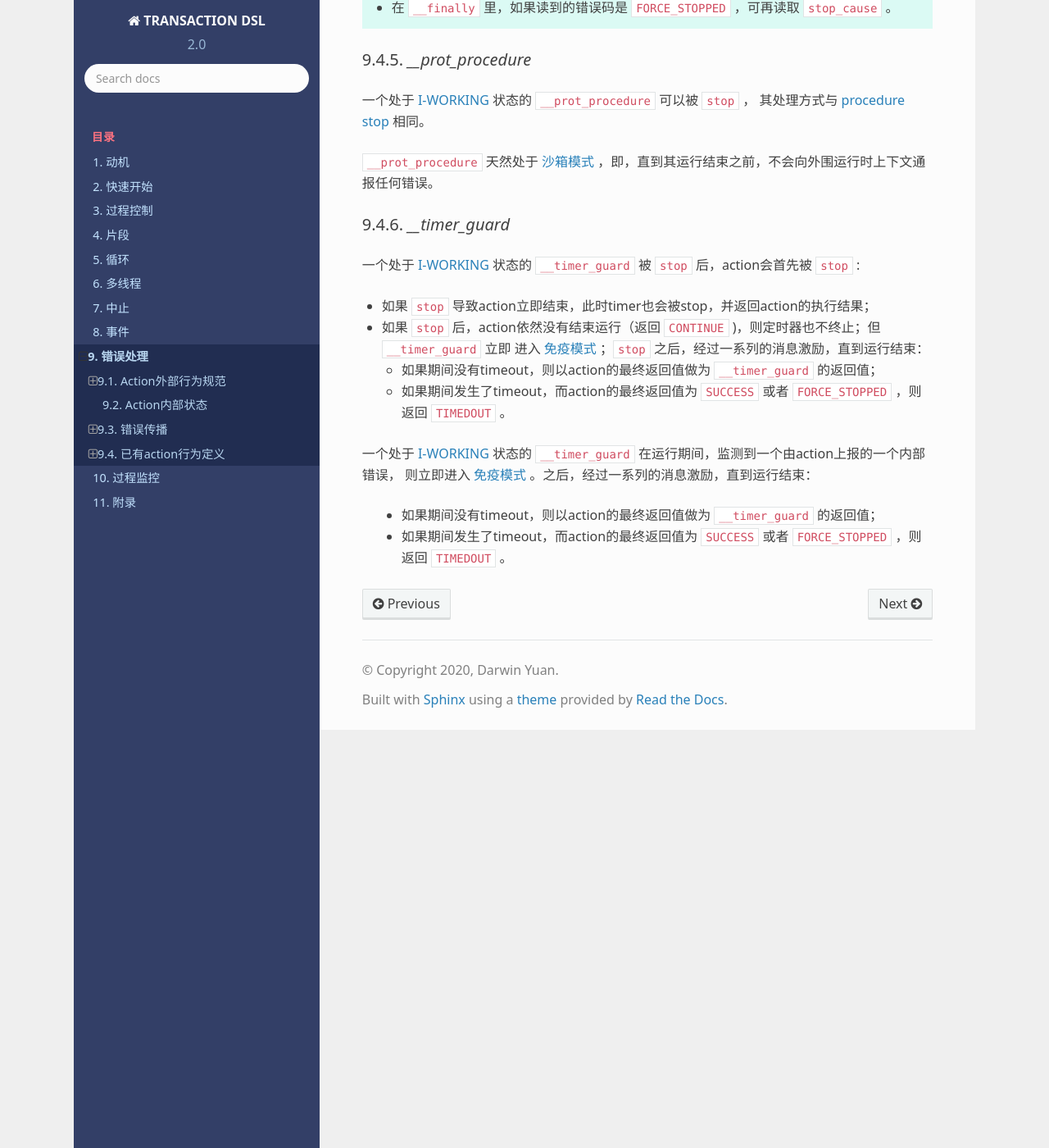
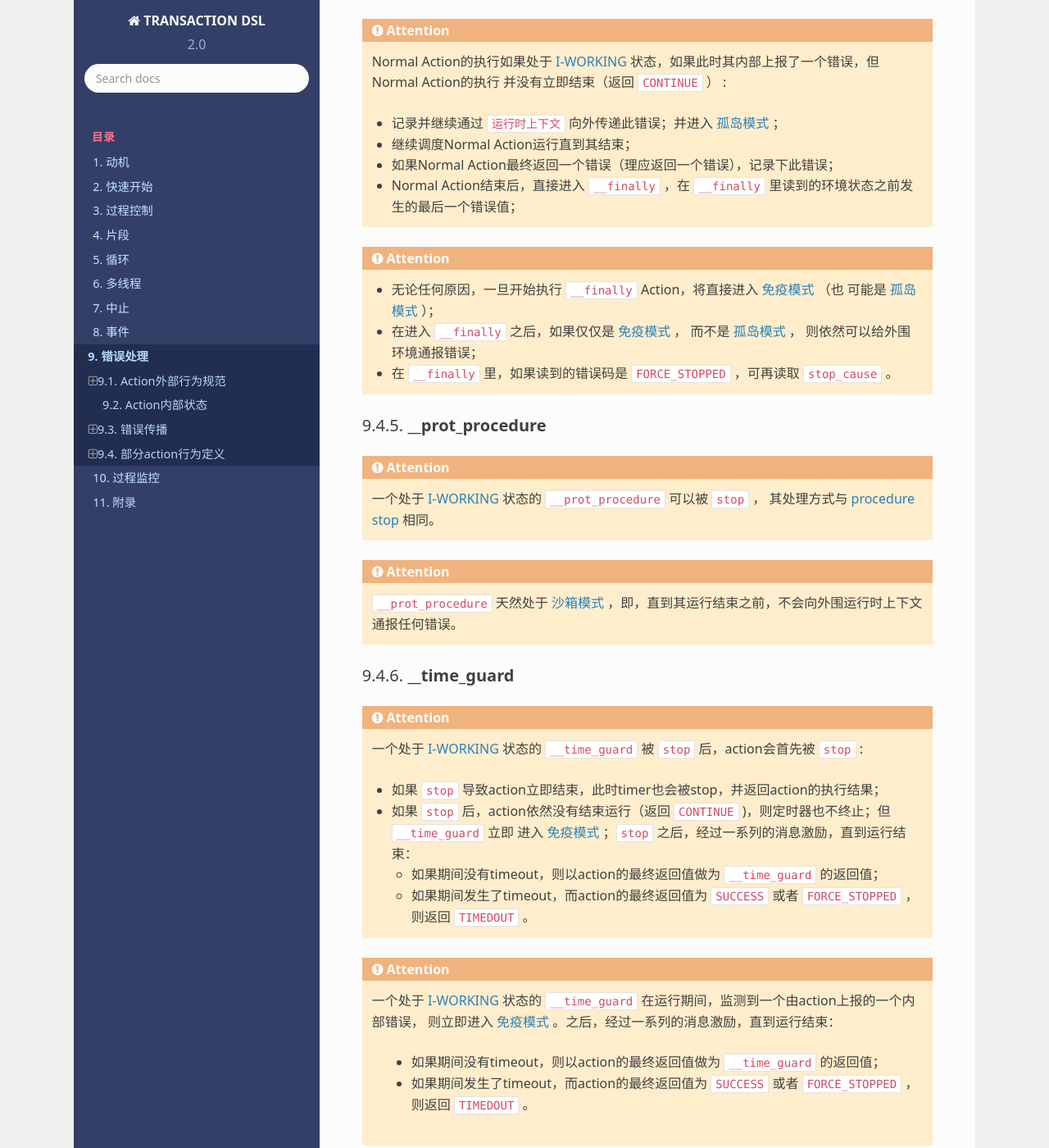
Before and after one commit to godsme/trans-dsl-2, a Sphinx documentation site: the page built from doc/source/error-handling.rst, in a window 1280 px wide and 1400 px high, scrolled down 7154 px. Shown: the whole window at 82% size. Built offline with Sphinx 7.4.7 and the Read the Docs theme 2.0.0, drawn with Linux system fonts in a browser that asks for light colours; formulas are drawn with MathJax 3; some of the changed text lies outside the part shown.

```diff
--- a/doc/source/error-handling.rst
+++ b/doc/source/error-handling.rst
@@ -138,15 +138,16 @@
 方式
 +++++++
 
-错误的传播，主要有三种方式：
+.. attention::
+   错误的传播，主要有三种方式：
 
-1. 最直接，也是最典型的，通过 **返回值** 。这发生于一个Action运行结束，进入 :ref:`DONE` 状态时；这属于一个从内层上下文，向外层上下文
-   传播错误的方式。
-2. 但一个Action内部发生错误后，并没有直接进入 :ref:`DONE` 状态，而是需要进一步的消息激励，
-   因而会处于 :ref:`I-WORKING <I-WORKING>` 或 :ref:`I-STOPPING <I-STOPPING>` 状态。但此错误需要立即为外界所感知，从而尽快对此错误作出响应。
-   此时，可以通过 **运行时上下文** 的嵌套父子关系，有内层上下文直接逐级上报，向外传播；
-3. 外层上下文由于任何原因，最典型的原因是，通过内层Action的返回值，或者内层上下文的上报，得到了一个错误，需要将错误传递给其它下层上下文。
-   此时，可以通过 ``stop`` 调用，带着cause值，将错误有外向内传播。
+   1. 最直接，也是最典型的，通过 **返回值** 。这发生于一个Action运行结束，进入 :ref:`DONE` 状态时；这属于一个从内层上下文，向外层上下文
+      传播错误的方式。
+   2. 但一个Action内部发生错误后，并没有直接进入 :ref:`DONE` 状态，而是需要进一步的消息激励，
+      因而会处于 :ref:`I-WORKING <I-WORKING>` 或 :ref:`I-STOPPING <I-STOPPING>` 状态。但此错误需要立即为外界所感知，从而尽快对此错误作出响应。
+      此时，可以通过 **运行时上下文** 的嵌套父子关系，有内层上下文直接逐级上报，向外传播；
+   3. 外层上下文由于任何原因，最典型的原因是，通过内层Action的返回值，或者内层上下文的上报，得到了一个错误，需要将错误传递给其它下层上下文。
+      此时，可以通过 ``stop`` 调用，带着cause值，将错误有外向内传播。
 
 简单的说就是：
 
@@ -204,7 +205,7 @@
 stop的设计原则
 ++++++++++++++++++++++++
 
-.. Important::
+.. attention::
    ``stop`` (立即结束的情况) 或随后的 ``handleEvent`` （经多次消息激励后的情况）的返回值原则如下：
 
    - 如果 ``stop`` 并没有导致一个Action处理失败，即Action依然完成了它本来的职责， 则依然返回 ``SUCCESS`` ；
@@ -213,100 +214,106 @@
    - 如果一个Action从未被调用过 ``stop`` ，或者即便被调用，但错误被阻断，则永远也不应该返回 ``FORCE_STOPPED`` 。
 
 
-已有action行为定义
+部分action行为定义
 -----------------------
 
-`__asyn`
+**__asyn**
 ++++++++++++
 
+.. attention::
+   当一个 ``__async`` 处于 :ref:`I-WORKING <I-WORKING>` 状态，即其正在等待消息激励时，如果被调用 ``stop`` ：
 
-当一个 ``__async`` 处于 :ref:`I-WORKING <I-WORKING>` 状态，即其正在等待消息激励时，如果被调用 ``stop`` ：
-
-- 如果用户实现有错误（返回 ``CONTINUE`` 却发现其并没有等待任何消息），直接返回 ``USER_FATAL_BUG`` 。
-- 否则，返回 ``FORCE_STOPPED`` 。
+   - 如果用户实现有错误（返回 ``CONTINUE`` 却发现其并没有等待任何消息），直接返回 ``USER_FATAL_BUG`` 。
+   - 否则，返回 ``FORCE_STOPPED`` 。
 
 
-当一个 ``__async`` 处于 :ref:`I-WORKING <I-WORKING>` 状态，某次调度时发生一个内部错误，
-则应该返回此错误，并进入 :ref:`I-DONE <I-DONE>` 状态。
+.. attention::
+   当一个 ``__async`` 处于 :ref:`I-WORKING <I-WORKING>` 状态，某次调度时发生一个内部错误，
+   则应该返回此错误，并进入 :ref:`I-DONE <I-DONE>` 状态。
 
 
-`__sequential`
+**__sequential**
 +++++++++++++++++
 
+.. attention::
+   当 ``__sequential`` 处于 :ref:`I-WORKING <I-WORKING>` 状态，如果此时调用其 ``stop`` ：
 
-当 ``__sequential`` 处于 :ref:`I-WORKING <I-WORKING>` 状态，如果此时调用其 ``stop`` ：
+   - 立即对当前action调用 ``stop`` ，将 ``cause`` 值透传；
+   - 如果其立即返回错误，则直接将此错误返回；进入 :ref:`I-DONE <I-DONE>` 状态；
+   - 如果立即返回 ``SUCCESS`` ，也进入 :ref:`I-DONE <I-DONE>` 状态：
 
-- 立即对当前action调用 ``stop`` ，将 ``cause`` 值透传；
-- 如果其立即返回错误，则直接将此错误返回；进入 :ref:`I-DONE <I-DONE>` 状态；
-- 如果立即返回 ``SUCCESS`` ，也进入 :ref:`I-DONE <I-DONE>` 状态：
+     - 如果这是 ``__sequential`` 序列的最后一个action，则返回 ``SUCCESS`` ；
+     - 否则，返回 `FORCE_STOPPED` 。
 
-   - 如果这是 ``__sequential`` 序列的最后一个action，则返回 ``SUCCESS`` ；
-   - 否则，返回 `FORCE_STOPPED` 。
-
-- 如果当前action并未直接结束，而是返回 ``CONTINUE`` ，则进入 :ref:`孤岛模式 <island-mode>` ；
-- 等某次调用 ``handleEvent`` 返回 ``SUCCESS`` 或错误时，其处理与 2，3所描述的方式相同。
+   - 如果当前action并未直接结束，而是返回 ``CONTINUE`` ，则进入 :ref:`孤岛模式 <island-mode>` ；
+   - 等某次调用 ``handleEvent`` 返回 ``SUCCESS`` 或错误时，其处理与 2，3所描述的方式相同。
 
 
-当``__sequential`` 处于 :ref:`I-WORKING <I-WORKING>` 状态，如果其中某一个action发生错误：
+.. attention::
+   当``__sequential`` 处于 :ref:`I-WORKING <I-WORKING>` 状态，如果其中某一个action发生错误：
 
-- 直接返回此错误，进入 :ref:`I-DONE <I-DONE>` 状态。
+   - 直接返回此错误，进入 :ref:`I-DONE <I-DONE>` 状态。
 
 
-`__concurrent`
+**__concurrent**
 +++++++++++++++++++
 
+.. attention::
+   当 ``__concurrent`` 处于 :ref:`I-WORKING <I-WORKING>` 状态，如果此时调用其 ``stop`` ：
 
-当 ``__concurrent`` 处于 :ref:`I-WORKING <I-WORKING>` 状态，如果此时调用其 ``stop`` ：
+   - ``stop`` 每一个处于 :ref:`I-WORKING <I-WORKING>` 状态的线程， 将 ``cause`` 值继续往内层传递；
+   - 如果所有的线程都最终以 ``SUCCESS`` 结束，则返回 ``SUCCESS`` ；
+   - 如果某个或某些线程返回任何错误，整个 ``__concurrent`` 结束时，返回最后一个错误。
 
-- ``stop`` 每一个处于 :ref:`I-WORKING <I-WORKING>` 状态的线程， 将 ``cause`` 值继续往内层传递；
-- 如果所有的线程都最终以 ``SUCCESS`` 结束，则返回 ``SUCCESS`` ；
-- 如果某个或某些线程返回任何错误，整个 ``__concurrent`` 结束时，返回最后一个错误。
+.. attention::
+   当 ``__concurrent`` 处于 :ref:`I-WORKING <I-WORKING>` 状态，此时某一个线程发生错误：
+
+   - 记录下此错误；
+   - 对其余任何还处于 :ref:`I-WORKING <I-WORKING>` 状态的线程，调用其 ``stop`` ，原因为刚刚发生的错误；
+   - 如果某个线程最终返回 ``FORCE_STOPPED`` ，忽略此错误；
+   - 在整个 ``stop`` 过程中，坚持使用同一个原因值；哪怕某些线程立即返回其它错误值；
+   - 如果在整个 ``stop`` 过程中，有一个或多个直接返回其它错误值（非 ``FORCE_STOPPED`` )，
+     等 ``stop`` 调用完成后，将最后一个错误记录下来，更新原来的错误值；
+   - 如果所有线程都在调用 ``stop`` 后立即结束，则直接返回最后一个错误值；进入 :ref:`I-DONE <I-DONE>` 状态；
+   - 如果仍然有一个或多个线程，其 ``stop`` 调用返回 ``CONTINUE`` ，则 ``__concurrent`` 应
+     直接给外层上下文通报最后一个错误，并返回 ``CONTINUE`` ，
+     由此进入 :ref:`孤岛模式 <island-mode>` 以及 :ref:`I-STOPPING <I-STOPPING>` 状态。
+   - 随后在 ``handleEvent`` 的过程中，返回的每一个错误，都即不向外扩散，也不向内扩散；
+     仅仅更新自己的last error（ ``FORCE_UPDATE`` 除外）；
+   - 最终结束后，返回最后一个错误值。进入 :ref:`I-DONE <I-DONE>` 状态。
 
 
-当 ``__concurrent`` 处于 :ref:`I-WORKING <I-WORKING>` 状态，此时某一个线程发生错误：
-
-- 记录下此错误；
-- 对其余任何还处于 :ref:`I-WORKING <I-WORKING>` 状态的线程，调用其 ``stop`` ，原因为刚刚发生的错误；
-- 如果某个线程最终返回 ``FORCE_STOPPED`` ，忽略此错误；
-- 在整个 ``stop`` 过程中，坚持使用同一个原因值；哪怕某些线程立即返回其它错误值；
-- 如果在整个 ``stop`` 过程中，有一个或多个直接返回其它错误值（非 ``FORCE_STOPPED`` )，
-  等 ``stop`` 调用完成后，将最后一个错误记录下来，更新原来的错误值；
-- 如果所有线程都在调用 ``stop`` 后立即结束，则直接返回最后一个错误值；进入 :ref:`I-DONE <I-DONE>` 状态；
-- 如果仍然有一个或多个线程，其 ``stop`` 调用返回 ``CONTINUE`` ，则 ``__concurrent`` 应
-  直接给外层上下文通报最后一个错误，并返回 ``CONTINUE`` ，
-  由此进入 :ref:`孤岛模式 <island-mode>` 以及 :ref:`I-STOPPING <I-STOPPING>` 状态。
-- 随后在 ``handleEvent`` 的过程中，返回的每一个错误，都即不向外扩散，也不向内扩散；
-  仅仅更新自己的last error（ ``FORCE_UPDATE`` 除外）；
-- 最终结束后，返回最后一个错误值。进入 :ref:`I-DONE <I-DONE>` 状态。
-
-
-`__procedure`
+**__procedure**
 +++++++++++++++++
 
 ``__procedure`` 分为两个部分：Normal Action，与 ``__finally`` Action。
 
 .. _procedure-stop:
 
-Normal Action的执行如果处于 :ref:`I-WORKING <I-WORKING>` 状态，此时进行 ``stop`` ：
+.. attention::
+   Normal Action的执行如果处于 :ref:`I-WORKING <I-WORKING>` 状态，此时进行 ``stop`` ：
 
-- 直接对Normal Action调用 ``stop`` ；
-   - 如果直接返回 ``SUCCESS`` ，则直接以成功状态，进入 ``__finally`` ；
-   - 如果直接返回错误，则直接以错误进入 ``__finally`` ；
-   - 两种情况下，在 ``__finally`` 里读到的环境状态都是Normal Action结束时的返回值；
-- 如果Normal Action返回 ``CONTINUE`` ，则 ``__procedure`` 进入 :ref:`孤岛模式 <island-mode>` 。
-- 随后Normal Action的 ``__handleEvent`` 如果返回 ``SUCCESS`` 或错误，其处理方式与1所描述的情况相同；
+   - 直接对Normal Action调用 ``stop`` ；
+
+     - 如果直接返回 ``SUCCESS`` ，则直接以成功状态，进入 ``__finally`` ；
+     - 如果直接返回错误，则直接以错误进入 ``__finally`` ；
+     - 两种情况下，在 ``__finally`` 里读到的环境状态都是Normal Action结束时的返回值；
+
+   - 如果Normal Action返回 ``CONTINUE`` ，则 ``__procedure`` 进入 :ref:`孤岛模式 <island-mode>` 。
+   - 随后Normal Action的 ``__handleEvent`` 如果返回 ``SUCCESS`` 或错误，其处理方式与1所描述的情况相同；
 
 
-Normal Action的执行如果处于 :ref:`I-WORKING <I-WORKING>` 状态，如果此时其内部上报了一个错误，但Normal Action的执行
-并没有立即结束（返回 ``CONTINUE`` ） :
+.. attention::
+   Normal Action的执行如果处于 :ref:`I-WORKING <I-WORKING>` 状态，如果此时其内部上报了一个错误，但Normal Action的执行
+   并没有立即结束（返回 ``CONTINUE`` ） :
 
-- 记录并继续通过 ``运行时上下文`` 向外传递此错误；并进入 :ref:`孤岛模式 <island-mode>` ；
-- 继续调度Normal Action运行直到其结束；
-- 如果Normal Action最终返回一个错误（理应返回一个错误），记录下此错误；
-- Normal Action结束后，直接进入 ``__finally`` ，在 ``__finally`` 里读到的环境状态之前发生的最后一个错误值；
+   - 记录并继续通过 ``运行时上下文`` 向外传递此错误；并进入 :ref:`孤岛模式 <island-mode>` ；
+   - 继续调度Normal Action运行直到其结束；
+   - 如果Normal Action最终返回一个错误（理应返回一个错误），记录下此错误；
+   - Normal Action结束后，直接进入 ``__finally`` ，在 ``__finally`` 里读到的环境状态之前发生的最后一个错误值；
 
 
-.. Important::
+.. attention::
    - 无论任何原因，一旦开始执行 ``__finally`` Action，将直接进入 :ref:`免疫模式 <immune-mode>` （也
      可能是 :ref:`孤岛模式 <island-mode>` ）；
    - 在进入 ``__finally`` 之后，如果仅仅是 :ref:`免疫模式 <immune-mode>` ，
@@ -314,33 +321,34 @@
    - 在 ``__finally`` 里，如果读到的错误码是 ``FORCE_STOPPED`` ，可再读取 ``stop_cause`` 。
 
 
-`__prot_procedure`
+**__prot_procedure**
 ++++++++++++++++++++++++
 
-
-一个处于 :ref:`I-WORKING <I-WORKING>` 状态的 ``__prot_procedure`` 可以被 ``stop`` ，
-其处理方式与 :ref:`procedure stop <procedure-stop>` 相同。
+.. attention::
+   一个处于 :ref:`I-WORKING <I-WORKING>` 状态的 ``__prot_procedure`` 可以被 ``stop`` ，
+   其处理方式与 :ref:`procedure stop <procedure-stop>` 相同。
 
 
-``__prot_procedure`` 天然处于 :ref:`沙箱模式 <sandbox-mode>` ，即，直到其运行结束之前，不会向外围运行时上下文通报任何错误。
+.. attention::
+   ``__prot_procedure`` 天然处于 :ref:`沙箱模式 <sandbox-mode>` ，即，直到其运行结束之前，不会向外围运行时上下文通报任何错误。
 
 
-`__timer_guard`
+**__time_guard**
 ++++++++++++++++++++
 
+.. attention::
+   一个处于 :ref:`I-WORKING <I-WORKING>` 状态的 ``__time_guard`` 被 ``stop`` 后，action会首先被 ``stop`` :
 
-一个处于 :ref:`I-WORKING <I-WORKING>` 状态的 ``__timer_guard`` 被 ``stop`` 后，action会首先被 ``stop`` :
+   - 如果 ``stop`` 导致action立即结束，此时timer也会被stop，并返回action的执行结果；
+   - 如果 ``stop`` 后，action依然没有结束运行（返回 ``CONTINUE`` )，则定时器也不终止；但 ``__time_guard`` 立即
+     进入 :ref:`免疫模式 <immune-mode>` ；``stop`` 之后，经过一系列的消息激励，直到运行结束：
 
-- 如果 ``stop`` 导致action立即结束，此时timer也会被stop，并返回action的执行结果；
-- 如果 ``stop`` 后，action依然没有结束运行（返回 ``CONTINUE`` )，则定时器也不终止；但 ``__timer_guard`` 立即
-  进入 :ref:`免疫模式 <immune-mode>` ；``stop`` 之后，经过一系列的消息激励，直到运行结束：
+     - 如果期间没有timeout，则以action的最终返回值做为 ``__time_guard`` 的返回值；
+     - 如果期间发生了timeout，而action的最终返回值为 ``SUCCESS`` 或者 ``FORCE_STOPPED`` ，则返回 ``TIMEDOUT`` 。
 
-  - 如果期间没有timeout，则以action的最终返回值做为 ``__timer_guard`` 的返回值；
-  - 如果期间发生了timeout，而action的最终返回值为 ``SUCCESS`` 或者 ``FORCE_STOPPED`` ，则返回 ``TIMEDOUT`` 。
+.. attention::
+   一个处于 :ref:`I-WORKING <I-WORKING>` 状态的 ``__time_guard`` 在运行期间，监测到一个由action上报的一个内部错误，
+   则立即进入 :ref:`免疫模式 <immune-mode>` 。之后，经过一系列的消息激励，直到运行结束：
 
-
-一个处于 :ref:`I-WORKING <I-WORKING>` 状态的 ``__timer_guard`` 在运行期间，监测到一个由action上报的一个内部错误，
-则立即进入 :ref:`免疫模式 <immune-mode>` 。之后，经过一系列的消息激励，直到运行结束：
-
-  - 如果期间没有timeout，则以action的最终返回值做为 ``__timer_guard`` 的返回值；
-  - 如果期间发生了timeout，而action的最终返回值为 ``SUCCESS`` 或者 ``FORCE_STOPPED`` ，则返回 ``TIMEDOUT`` 。
+     - 如果期间没有timeout，则以action的最终返回值做为 ``__time_guard`` 的返回值；
+     - 如果期间发生了timeout，而action的最终返回值为 ``SUCCESS`` 或者 ``FORCE_STOPPED`` ，则返回 ``TIMEDOUT`` 。
```
